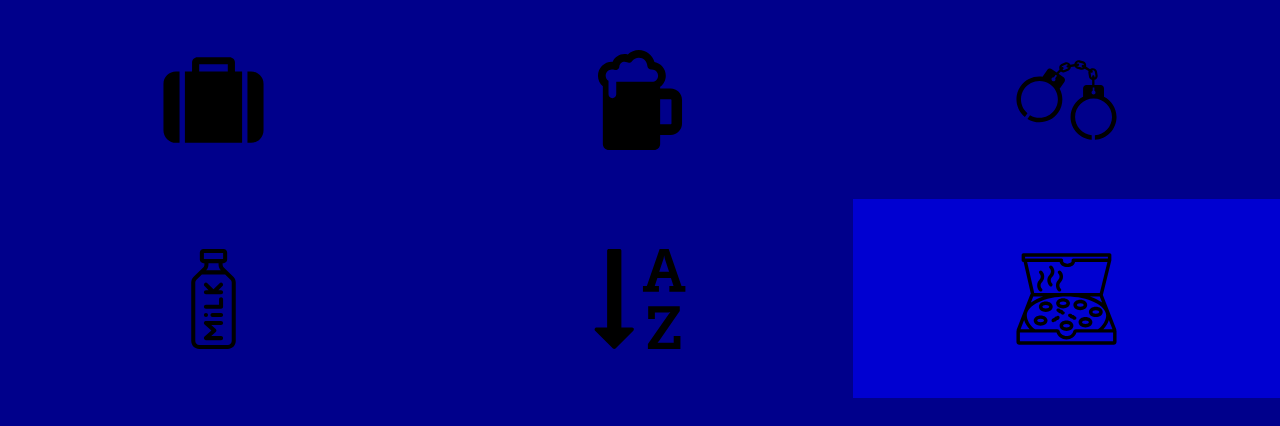
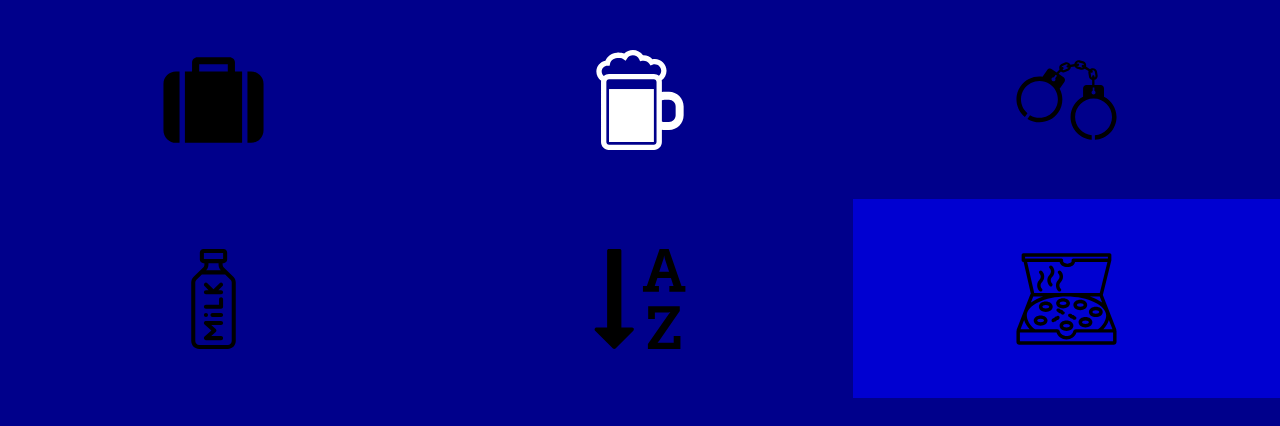
Before and after one commit to stottp/speech, a plain HTML site: page index.html in a window 1280 px wide. Shown: the top 426 px of the page. Drawn offline with nearby package versions, Linux system fonts and the light colour scheme.

Commit message:
update: look at white image

```diff
--- a/index.html
+++ b/index.html
@@ -15,7 +15,7 @@
 			<img src="images/briefcase.svg" height="100em" width="100em" />
 		</div>
 		<div id="two" class="box dark_blue">
-			<img src="images/beer.svg" height="100em" width="100em" />
+			<img src="images/beer_white.svg" height="100em" width="100em" />
 		</div>
 		<div id="three" class="box dark_blue">
 			<img src="images/hand-cuffs.svg" height="100em" width="100em" />
```
Also changed, not shown: images/beer_white.svg (added).
